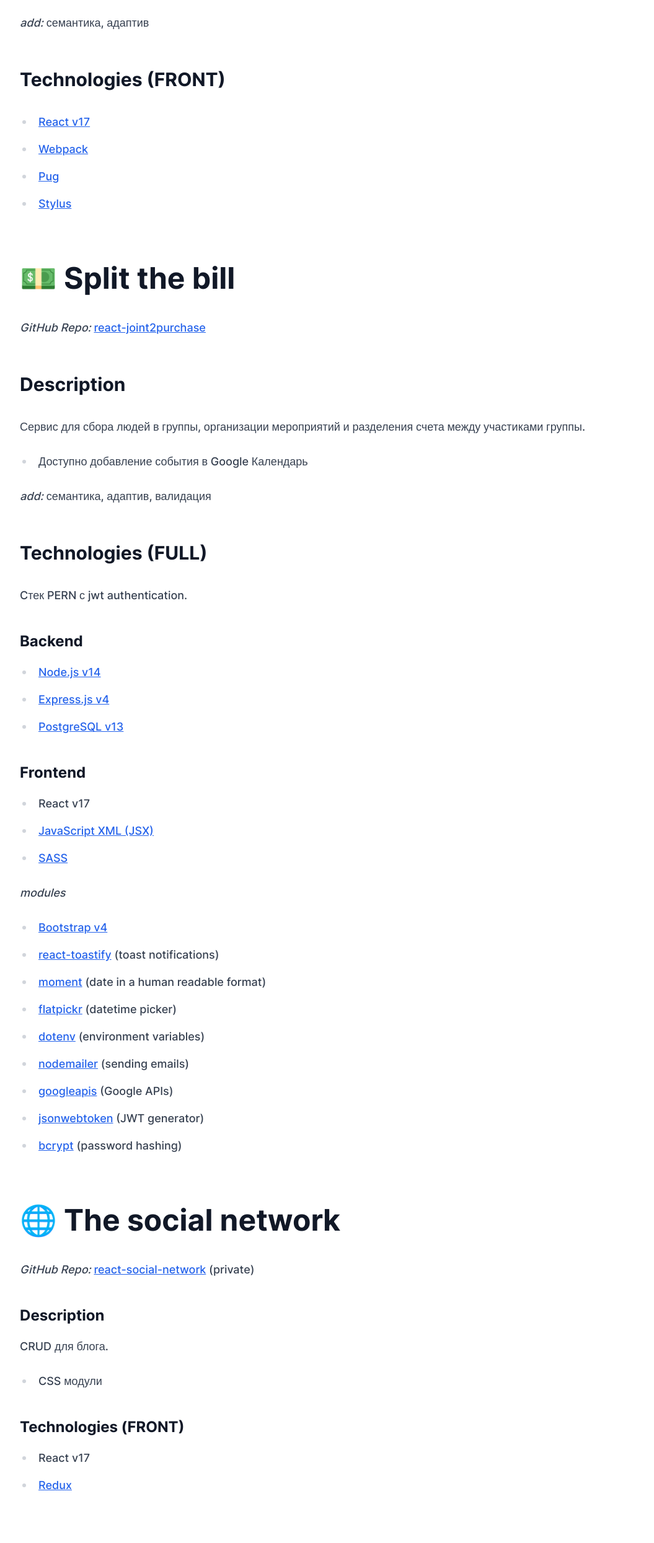
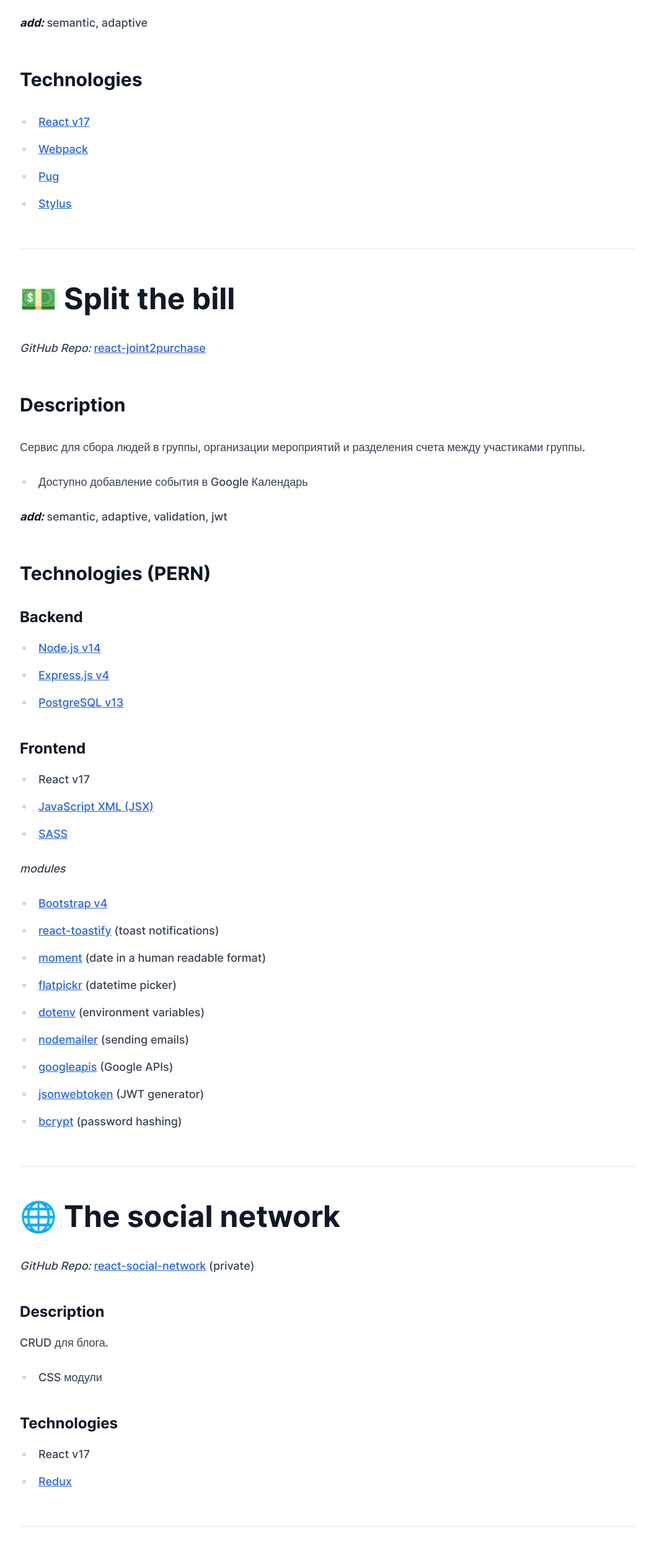
Before and after one commit to vernicat/portfolio, a plain HTML site: page projects/index.html in a window 1280 px wide. Shown: the part 1187-3677 px from the top of the page at 62% size, without its empty margins (112-1167 px from the left). Drawn offline with Linux system fonts and the light colour scheme.

Commit message:
upd style

```diff
--- a/index.xml
+++ b/index.xml
@@ -15,8 +15,7 @@
       <guid>https://vernicat.github.io/portfolio/about/</guid>
       <description>Hello everyone! My name is Catherine.
 And here are a few facts about me:
-When performing tasks, I look for effective solutions and systematize everything 💜 I worked for a year as a teacher of professional disciplines (incl. JavaScript) combined with studying at the university In my spare time, I solve kata on CodeWars I strive to become a highly skilled professionals and a valued employee.
-Technology stack (experience) Vue v2 | v3 + Vuex React + Redux Node.</description>
+When performing tasks, I look for effective solutions and systematize everything 💜 I worked for a year as a teacher of professional disciplines (incl. JavaScript) combined with studying at the university In my spare time, I solve kata on CodeWars &amp;gt; I strive to become a highly skilled professionals and a valued employee. Technology stack (experience) Vue v2 | v3 + Vuex React + Redux Node.</description>
     </item>
 
     <item>
--- a/projects/index.html
+++ b/projects/index.html
@@ -67,6 +67,7 @@
       </li>
 
 
+
     </ul>
   </nav>
 </header>
@@ -97,15 +98,15 @@
 <li>Вынесен повторяющийся код в pug mixins</li>
 <li>Вынесены повторяющиеся стили в переменные. Переменные генерируются из json-файла</li>
 </ul>
-<p><em>add:</em> семантика, адаптив</p>
-<h2 id="technologies-front"><strong>Technologies</strong> (FRONT)</h2>
+<p><em><strong>add:</strong></em> semantic, adaptive</p>
+<h2 id="technologies"><strong>Technologies</strong></h2>
 <ul>
 <li><a href="https://reactjs.org/">React v17</a></li>
 <li><a href="https://webpack.js.org/">Webpack</a></li>
 <li><a href="https://www.pugjs.org/">Pug</a></li>
 <li><a href="https://stylus-lang.com/">Stylus</a></li>
 </ul>
-<p> </p>
+<hr>
 <h1 id="react-joint2purchase">💵 Split the bill</h1>
 <p><em>GitHub Repo:</em> <a href="https://github.com/vernicat/joint2purchase">react-joint2purchase</a></p>
 <h2 id="description-1"><strong>Description</strong></h2>
@@ -113,9 +114,8 @@
 <ul>
 <li>Доступно добавление события в Google Календарь</li>
 </ul>
-<p><em>add:</em> семантика, адаптив, валидация</p>
-<h2 id="technologies-full"><strong>Technologies</strong> (FULL)</h2>
-<p>Cтек PERN с jwt authentication.</p>
+<p><em><strong>add:</strong></em> semantic, adaptive, validation, jwt</p>
+<h2 id="technologies-pern"><strong>Technologies</strong> (PERN)</h2>
 <h3 id="backend">Backend</h3>
 <ul>
 <li><a href="https://nodejs.org/es/">Node.js v14</a></li>
@@ -141,7 +141,7 @@
 <li><a href="https://www.npmjs.com/package/bcrypt">bcrypt</a> (password hashing)</li>
 </ul>
 <!-- raw HTML omitted -->
-<p> </p>
+<hr>
 <h1 id="react-social-network">🌐 The social network</h1>
 <p><em>GitHub Repo:</em> <a href="https://github.com/vernicat/react-social-network">react-social-network</a> (private)</p>
 <h3 id="description-2"><strong>Description</strong></h3>
@@ -149,12 +149,12 @@
 <ul>
 <li>CSS модули</li>
 </ul>
-<h3 id="technologies-front-1"><strong>Technologies</strong> (FRONT)</h3>
+<h3 id="technologies-1"><strong>Technologies</strong></h3>
 <ul>
 <li>React v17</li>
 <li><a href="https://redux.js.org/">Redux</a></li>
 </ul>
-<p> </p>
+<hr>
 <h1 id="vue-node-electronics-store">💻 Electronics Store</h1>
 <p><em>GitHub Repo:</em> <a href="https://github.com/vernicat/vue-node-electronics-store">vue-node-electronics-store</a> (private)</p>
 <h2 id="description-3"><strong>Description</strong></h2>
@@ -163,8 +163,8 @@
 <li>Отправка на почту информации о сформированном заказе</li>
 <li>Выборка данных по многочисленным параметрам</li>
 </ul>
-<p><em>add:</em> семантика, адаптив, валидация</p>
-<h2 id="technologies-full-1"><strong>Technologies</strong> (FULL)</h2>
+<p><em><strong>add:</strong></em> semantic, adaptive, validation</p>
+<h2 id="technologies-pevn"><strong>Technologies</strong> (PEVN)</h2>
 <h3 id="backend-1">Backend</h3>
 <ul>
 <li>Node.js v14</li>
@@ -182,13 +182,13 @@
 <li><a href="https://lodash.com/">Lodash</a></li>
 <li>nodemailer</li>
 </ul>
-<p> </p>
+<hr>
 <h1 id="vue-person-storage">🧔 Personal data storage</h1>
 <p><em>GitHub Repo:</em> <a href="https://github.com/vernicat/vue-person-storage">vue-person-storage</a> (private)</p>
 <h2 id="description-4"><strong>Description</strong></h2>
 <p>Тесное взаимодейские с backend-разработчиком.</p>
-<p><em>add:</em> семантика, адаптив</p>
-<h2 id="technologies-front-2"><strong>Technologies</strong> (FRONT)</h2>
+<p><em><strong>add:</strong></em> semantic, adaptive, jwt</p>
+<h2 id="technologies-2"><strong>Technologies</strong></h2>
 <ul>
 <li><a href="https://vuejs.org/">Vue v3</a> + <a href="https://vitejs.dev/">Vite</a> (build tool)</li>
 <li><a href="https://vuex.vuejs.org/">Vuex</a></li>
@@ -199,11 +199,12 @@
 <li><a href="https://www.npmjs.com/package/vue-toastification">vue-toastification</a></li>
 <li>dotenv</li>
 </ul>
+<hr>
 <h1 id="react-delivery-food">🚚 Grocery delivery service</h1>
-<p><em>GitHub Repo:</em> <a href="https://github.com/vernicat/react-delivery-food">Soon</a></p>
+<p><em>GitHub Repo:</em> soon</p>
 <h2 id="description-5"><strong>Description</strong></h2>
 <p>Work in progress&hellip;</p>
-<h2 id="technologies-front-3"><strong>Technologies</strong> (FRONT)</h2>
+<h2 id="technologies-3"><strong>Technologies</strong></h2>
 <ul>
 <li>React v17</li>
 <li>Redux</li>
```
Also changed, not shown: 404.html (+1 -0 lines), about/index.html (+3 -4 lines), categories/index.html (+1 -0 lines), index.html (+12 -0 lines), tags/index.html (+1 -0 lines).
